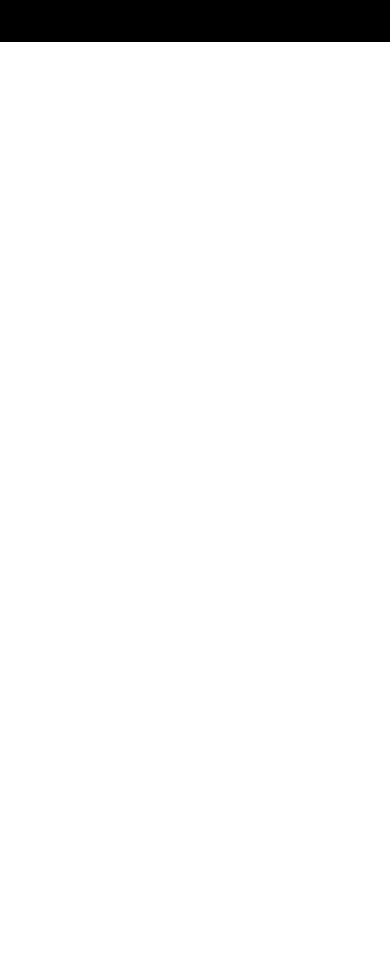
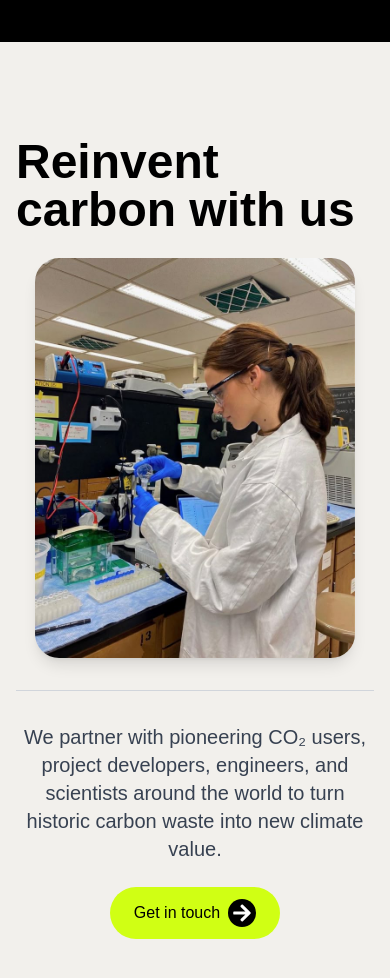
Before and after one commit to Paul-ike/code-challenge-test, a Next.js app: page / in a window 390 px wide. Shown: the part 4360-5338 px from the top of the page. Before the commit the page ends 4402 px from the top, so only its background shows below. Built offline with nearby package versions, Linux system fonts and the light colour scheme; what tailwindcss-filters would draw is missing.

Commit message:
✨ Added ReinventCarbon component

```diff
--- a/src/app/page.tsx
+++ b/src/app/page.tsx
@@ -3,6 +3,7 @@ import FirstPlant from "@/components/FirstPlant";
 import Hero from "@/components/Hero";
 import LabNotes from "@/components/LabNotes";
 import PartnerCarousel from "@/components/PartnerCarousel";
+import ReinventCarbon from "@/components/ReinventCarbon";
 import SectionTwo from "@/components/SectionTwo";
 
 const partnersData = [
@@ -53,6 +54,7 @@ const Page = () => {
       <PartnerCarousel partners={partnersData} />
       <LabNotes notes={labNotesData} />
       <FirstPlant />
+      <ReinventCarbon />
     </div>
   );
 };
--- /dev/null
+++ b/src/components/ReinventCarbon.tsx
@@ -0,0 +1,42 @@
+"use client";
+
+import React from 'react';
+import { FaArrowRight } from 'react-icons/fa';
+
+const ReinventCarbon = () => {
+  return (
+    <div style={{ backgroundColor: "#F2F0EC" }} className="py-24 px-4">
+      <div className="container mx-auto flex flex-col lg:flex-row items-center">
+        <div className="lg:w-1/2 w-full lg:pr-8 flex flex-col justify-between h-auto lg:h-[550px] border-b lg:border-b-0 lg:border-r border-gray-300 pb-8 lg:pb-0">
+          <h2 className="text-black text-5xl font-bold mb-6 lg:mb-0">Reinvent carbon with us</h2>
+          <div className="flex justify-center lg:justify-start">
+            <img
+              src="/images/carbon1.jpg"
+              alt="Lab Worker"
+              className="w-80 sm:w-96 lg:w-64 h-auto rounded-3xl shadow-lg max-w-full"
+            />
+          </div>
+        </div>
+
+        <div className="lg:w-1/2 w-full lg:pl-8 flex flex-col justify-between h-auto lg:h-[550px] pt-8 lg:pt-0">
+          <p className="text-gray-700 text-xl text-center lg:text-left mb-6 lg:mb-0">
+            We partner with pioneering CO₂ users, project developers, engineers, and scientists around the world to turn historic carbon waste into new climate value.
+          </p>
+          <div className="flex justify-center lg:justify-start">
+            <a
+              href="#"
+              className="bg-[#d0ff14] text-black rounded-full py-3 px-6 inline-flex items-center hover:bg-white hover:text-black transition duration-300"
+            >
+              Get in touch
+              <span className="ml-2 w-7 h-7 rounded-full bg-black inline-flex items-center justify-center">
+                <FaArrowRight className="text-white w-5 h-5" />
+              </span>
+            </a>
+          </div>
+        </div>
+      </div>
+    </div>
+  );
+};
+
+export default ReinventCarbon;
```
Also changed, not shown: public/images/carbon1.jpg (added).
